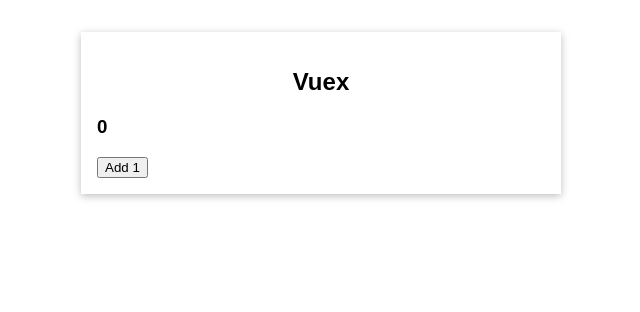
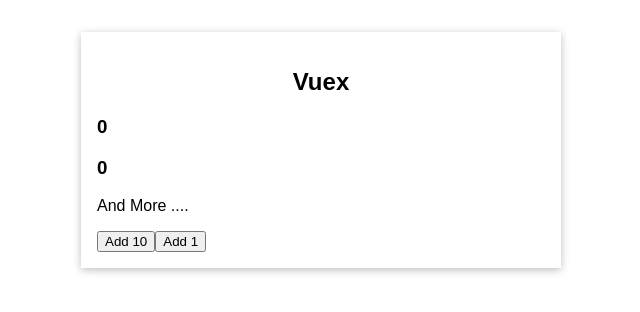
Before and after one commit to Ahsan-Masood98/VueJs-Practice, a Vue app: page / in a window 1280 px wide. Shown: the top 312 px of the page, without its empty margins (319-959 px from the left). Built offline with nearby package versions, Linux system fonts and the light colour scheme.

Commit message:
mutations and getters to change the state in vuex

```diff
--- a/src/App.vue
+++ b/src/App.vue
@@ -1,16 +1,33 @@
 <template>
   <base-container title="Vuex">
-    <h3> {{ $store.state.counter }}</h3>
-    <button>Add 1</button>
+    <the-counter></the-counter>
+    <favourite-counter></favourite-counter>
+    <button @click="addNumber">Add 10</button>
+    <change-counter></change-counter>
   </base-container>
 </template>
 
 <script>
-import BaseContainer from '@/components/BaseContainer.vue';
+import BaseContainer from "@/components/BaseContainer.vue";
+import ChangeCounter from "@/components/ChangeCounter.vue";
+import TheCounter from "@/components/TheCounter.vue";
+import FavouriteCounter from "@/components/FavouriteCounter.vue";
 
 export default {
   components: {
+    FavouriteCounter,
+    TheCounter,
+    ChangeCounter,
     BaseContainer,
+  },
+  methods: {
+    addNumber() {
+      // this.$store.commit("increase", { value: 10 });
+      this.$store.commit({
+        type: "increase",
+        value: 10,
+      });
+    },
   },
 };
 </script>
--- /dev/null
+++ b/src/components/ChangeCounter.vue
@@ -0,0 +1,13 @@
+<template>
+  <button @click="addOne">Add 1</button>
+</template>
+
+<script>
+export default {
+  methods: {
+    addOne() {
+      this.$store.commit('increment')
+    }
+  }
+};
+</script>
--- /dev/null
+++ b/src/components/FavouriteCounter.vue
@@ -0,0 +1,14 @@
+<template>
+    <h3> {{ counter }} </h3>
+    <p>And More ....</p>
+</template>
+
+<script>
+export default {
+ computed: {
+    counter () {
+        return this.$store.getters.normalizedCounter;
+    },
+ }
+}
+</script>
--- /dev/null
+++ b/src/components/TheCounter.vue
@@ -0,0 +1,13 @@
+<template>
+    <h3> {{ counter }} </h3>
+</template>
+
+<script>
+export default {
+ computed: {
+    counter () {
+        return this.$store.getters.finalCounter;
+    },
+ }
+}
+</script>
--- a/src/main.js
+++ b/src/main.js
@@ -5,8 +5,31 @@
 const store = createStore({
     state() {
         return {
-            counter : 0,
+            counter: 0,
         };
+    },
+    mutations: {
+        increment(state) {
+            state.counter = state.counter + 1;
+        },
+        increase(state, payload) {
+            state.counter = state.counter + payload.value;
+        }
+    },
+    getters: {
+        finalCounter(state) {
+            return state.counter * 2;
+        },
+        normalizedCounter(_, getters) {
+            const finalCounter = getters.finalCounter;
+            if(finalCounter > 100) {
+                return 100;
+            }
+            if(finalCounter < 0) {
+                return 0;
+            }
+            return finalCounter;
+        }
     }
 });
 
```
